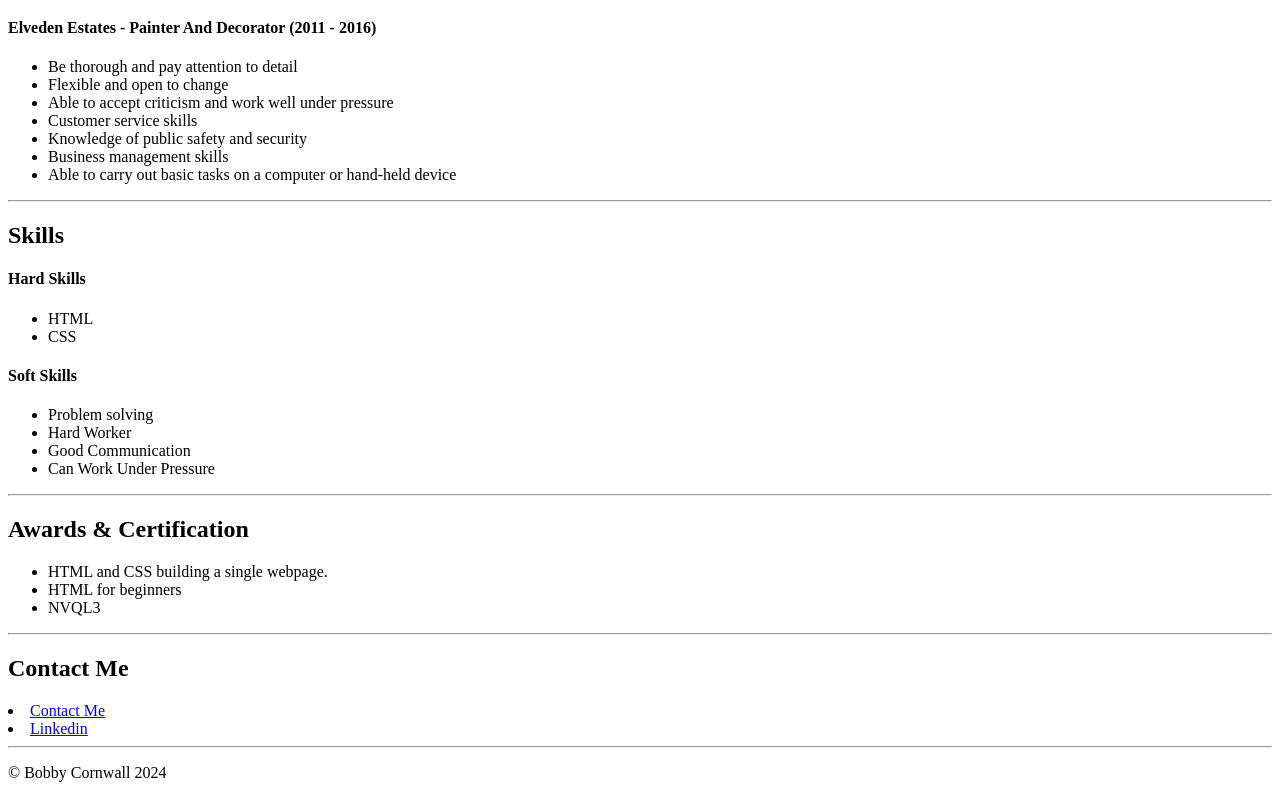
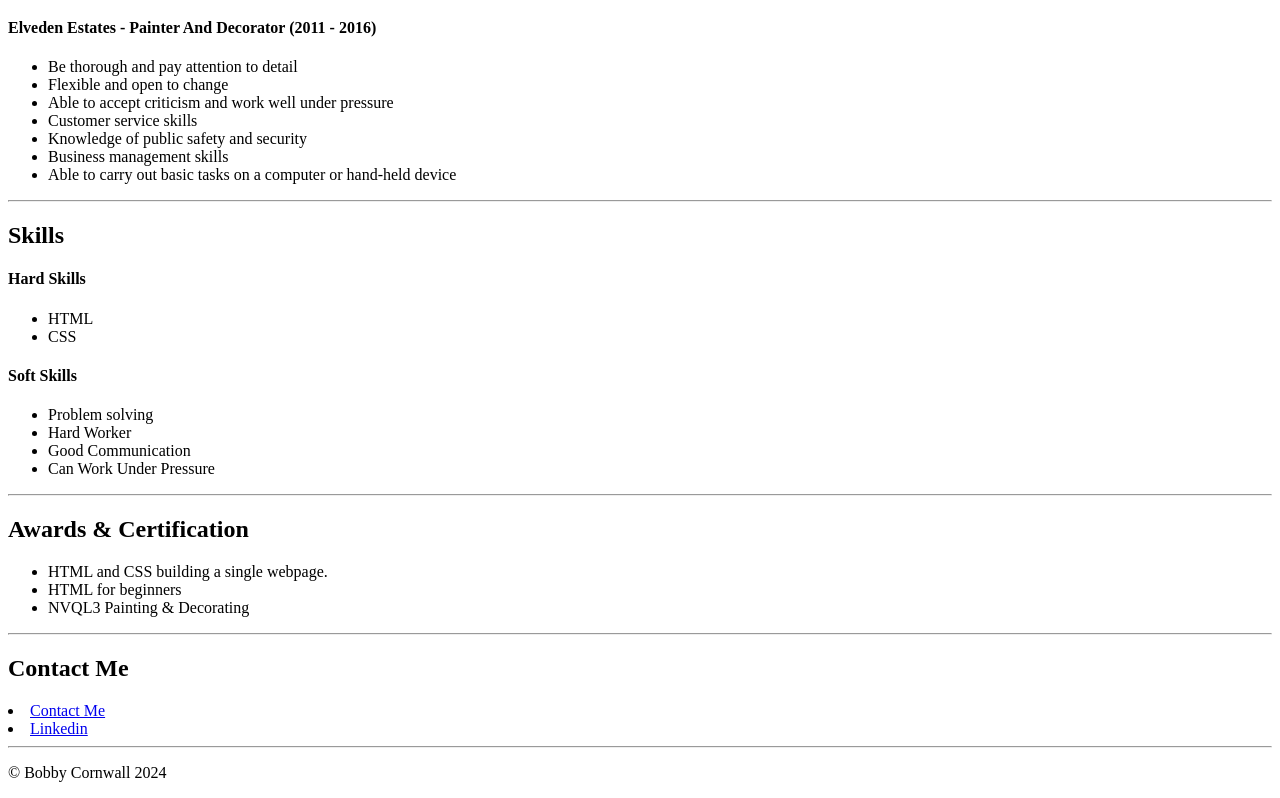
Before and after one commit to Cornish1990/My-Resume, a plain HTML site: page index.html in a window 1280 px wide. Shown: the part 889-1687 px from the top of the page. Drawn offline with Linux system fonts and the light colour scheme.

Commit message:
Update index.html

```diff
--- a/index.html
+++ b/index.html
@@ -63,7 +63,7 @@
 <ul>
     <li>HTML and CSS building a single webpage.</li>
     <li>HTML for beginners</li>
-    <li>NVQL3</li>
+    <li>NVQL3 Painting & Decorating</li>
 </ul>
      <hr>
      <h2>Contact Me</h2>
```
